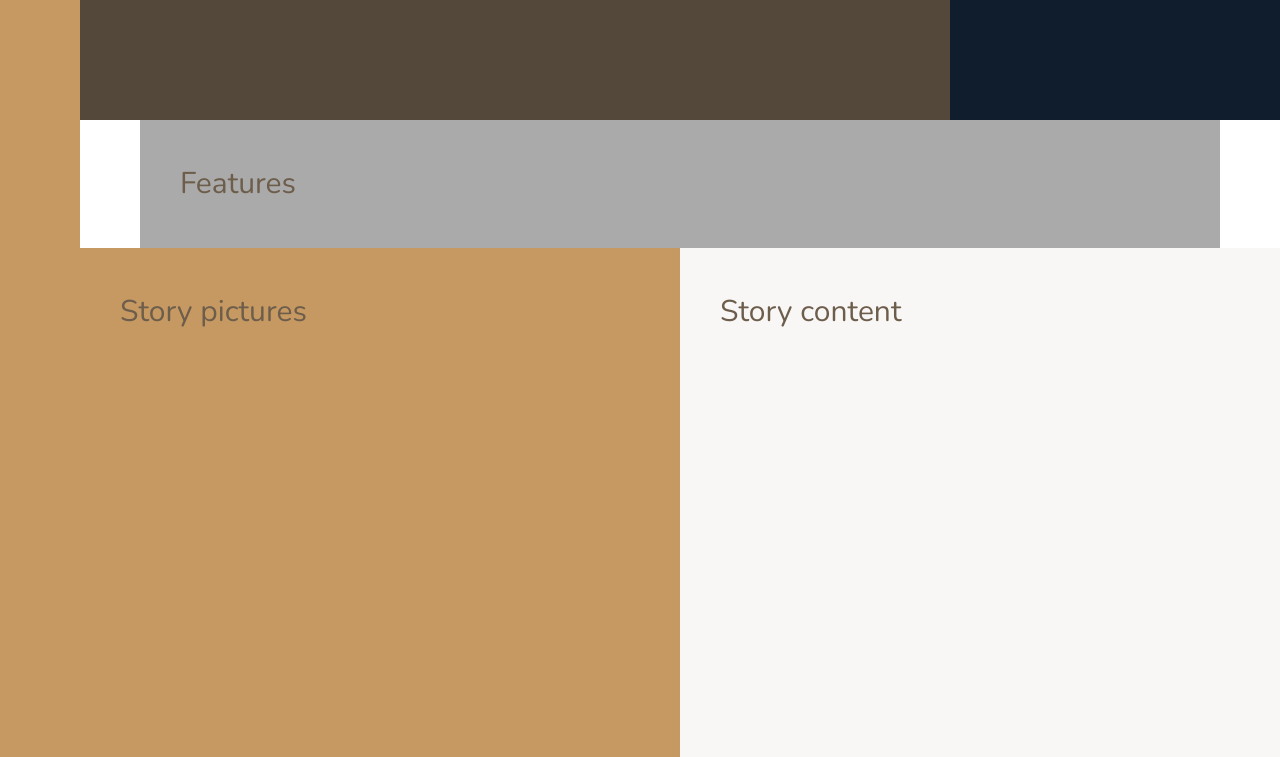
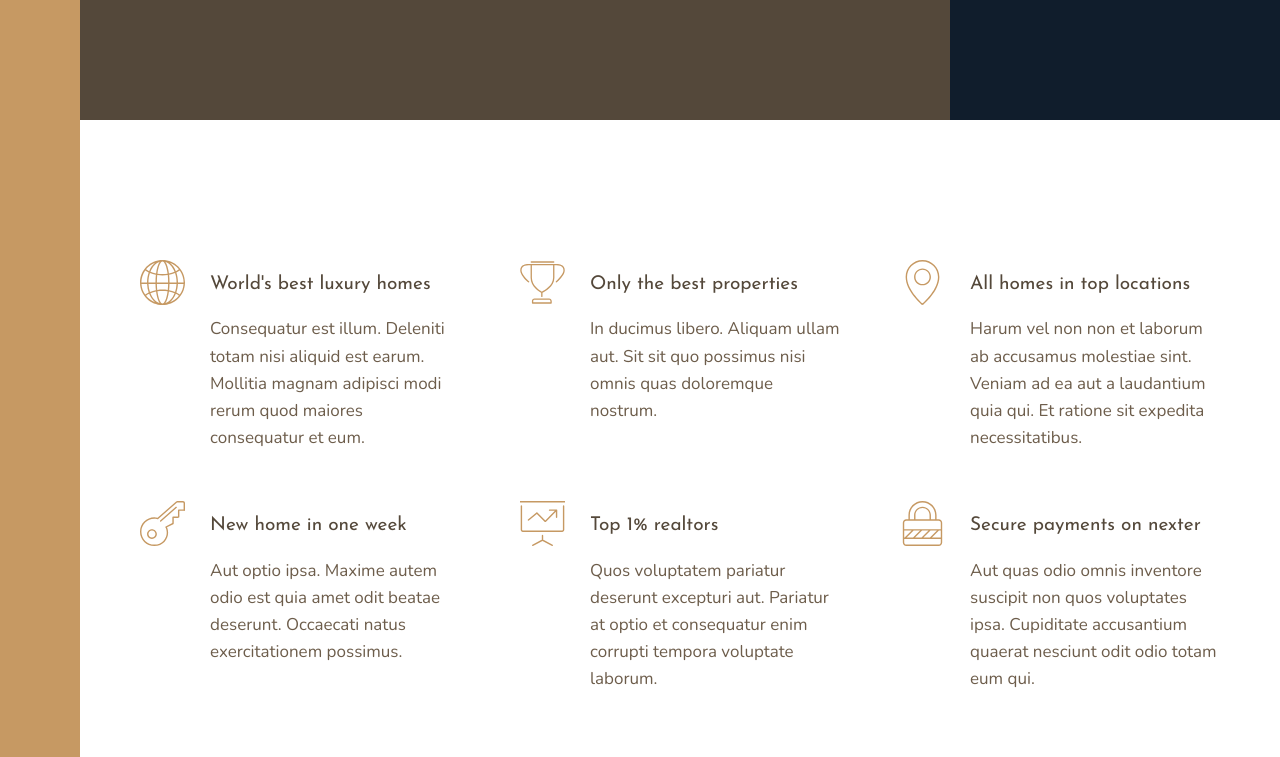
Before and after one commit to spaceinvadev/nexter, a website: page index.html in a window 1280 px wide. Shown: the part 520-1277 px from the top of the page. Drawn offline with nearby package versions, Linux system fonts and the light colour scheme.

Commit message:
build the features section

```diff
--- a/index.html
+++ b/index.html
@@ -21,7 +21,58 @@
 
         <div class="realtors">Top 3 Realtors</div>
 
-        <section class="features">Features</section>
+        <!-- Features section -->
+        <section class="features">
+
+            <div class="feature">
+                <svg class="feature__icon">
+                    <use xlink:href="images/sprite.svg#icon-global"></use>
+                </svg>
+                <h4 class="heading-4 heading-4--dark">World's best luxury homes</h4>
+                <p class="feature__text">Consequatur est illum. Deleniti totam nisi aliquid est earum. Mollitia magnam adipisci modi rerum quod maiores consequatur et eum.</p>
+            </div>
+
+            <div class="feature">
+                <svg class="feature__icon">
+                    <use xlink:href="images/sprite.svg#icon-trophy"></use>
+                </svg>
+                <h4 class="heading-4 heading-4--dark">Only the best properties</h4>
+                <p class="feature__text">In ducimus libero. Aliquam ullam aut. Sit sit quo possimus nisi omnis quas doloremque nostrum.</p>
+            </div>
+
+            <div class="feature">
+                <svg class="feature__icon">
+                    <use xlink:href="images/sprite.svg#icon-map-pin"></use>
+                </svg>
+                <h4 class="heading-4 heading-4--dark">All homes in top locations</h4>
+                <p class="feature__text">Harum vel non non et laborum ab accusamus molestiae sint. Veniam ad ea aut a laudantium quia qui. Et ratione sit expedita necessitatibus.</p>
+            </div>
+
+            <div class="feature">
+                <svg class="feature__icon">
+                    <use xlink:href="images/sprite.svg#icon-key"></use>
+                </svg>
+                <h4 class="heading-4 heading-4--dark">New home in one week</h4>
+                <p class="feature__text">Aut optio ipsa. Maxime autem odio est quia amet odit beatae deserunt. Occaecati natus exercitationem possimus.</p>
+            </div>
+
+            <div class="feature">
+                <svg class="feature__icon">
+                    <use xlink:href="images/sprite.svg#icon-presentation"></use>
+                </svg>
+                <h4 class="heading-4 heading-4--dark">Top 1% realtors</h4>
+                <p class="feature__text">Quos voluptatem pariatur deserunt excepturi aut. Pariatur at optio et consequatur enim corrupti tempora voluptate laborum.</p>
+            </div>
+
+            <div class="feature">
+                <svg class="feature__icon">
+                    <use xlink:href="images/sprite.svg#icon-lock"></use>
+                </svg>
+                <h4 class="heading-4 heading-4--dark">Secure payments on nexter</h4>
+                <p class="feature__text">Aut quas odio omnis inventore suscipit non quos voluptates ipsa. Cupiditate accusantium quaerat nesciunt odit odio totam eum qui.</p>
+            </div>
+
+        </section>
 
         <div class="story__pictures">Story pictures</div>
 
--- a/sass/_base.scss
+++ b/sass/_base.scss
@@ -38,9 +38,4 @@ body {
     display: grid;
     grid-template-rows: 80vh min-content 40vw repeat(3, min-content);
     grid-template-columns: [sidebar-start] 8rem [sidebar-end full-start] minmax(6rem, 1fr) [center-start] repeat(8, [col-start] minmax(min-content, 14rem) [col-end]) [center-end] minmax(6rem, 1fr) [full-end];
-
-    & > * {
-        padding: 40px;
-        font-size: 3rem;
-    }
 }
--- a/sass/_features.scss
+++ b/sass/_features.scss
@@ -1,4 +1,30 @@
 .features {
-    background-color: $color-grey-light-2;
     grid-column: center-start / center-end;
+
+    margin: 15rem 0;
+
+    display: grid;
+    // grid-template-columns: repeat(3, 1fr);
+    grid-template-columns: repeat(auto-fit, minmax(25rem, 1fr));
+    grid-gap: 6rem;
+    align-items: start;
 }
+
+.feature {
+    display: grid;
+    grid-template-columns: min-content 1fr;
+    grid-row-gap: 1.5rem;
+    grid-column-gap: 2.5rem;
+
+    &__icon {
+        fill: $color-primary;
+        height: 4.5rem;
+        width: 4.5rem;
+        grid-row: 1 / span 2;
+        transform: translateY(-1rem);
+    }
+
+    &__text {
+        font-size: 1.7rem;
+    }
+}
--- a/sass/_typography.scss
+++ b/sass/_typography.scss
@@ -0,0 +1,29 @@
+%heading {
+    font-family: $font-display;
+    font-weight: 400;
+}
+
+.heading-1 {
+    @extend %heading;
+}
+
+.heading-2 {
+    @extend %heading;
+}
+
+.heading-3 {
+    @extend %heading;
+}
+
+.heading-4 {
+    @extend %heading;
+    font-size: 1.9rem;
+
+    &--light {
+        color: $color-grey-light-1;
+    }
+
+    &--dark {
+        color: $color-grey-dark-1;
+    }
+}
```
Also changed, not shown: images/sprite.svg (added), styles/main.css.
